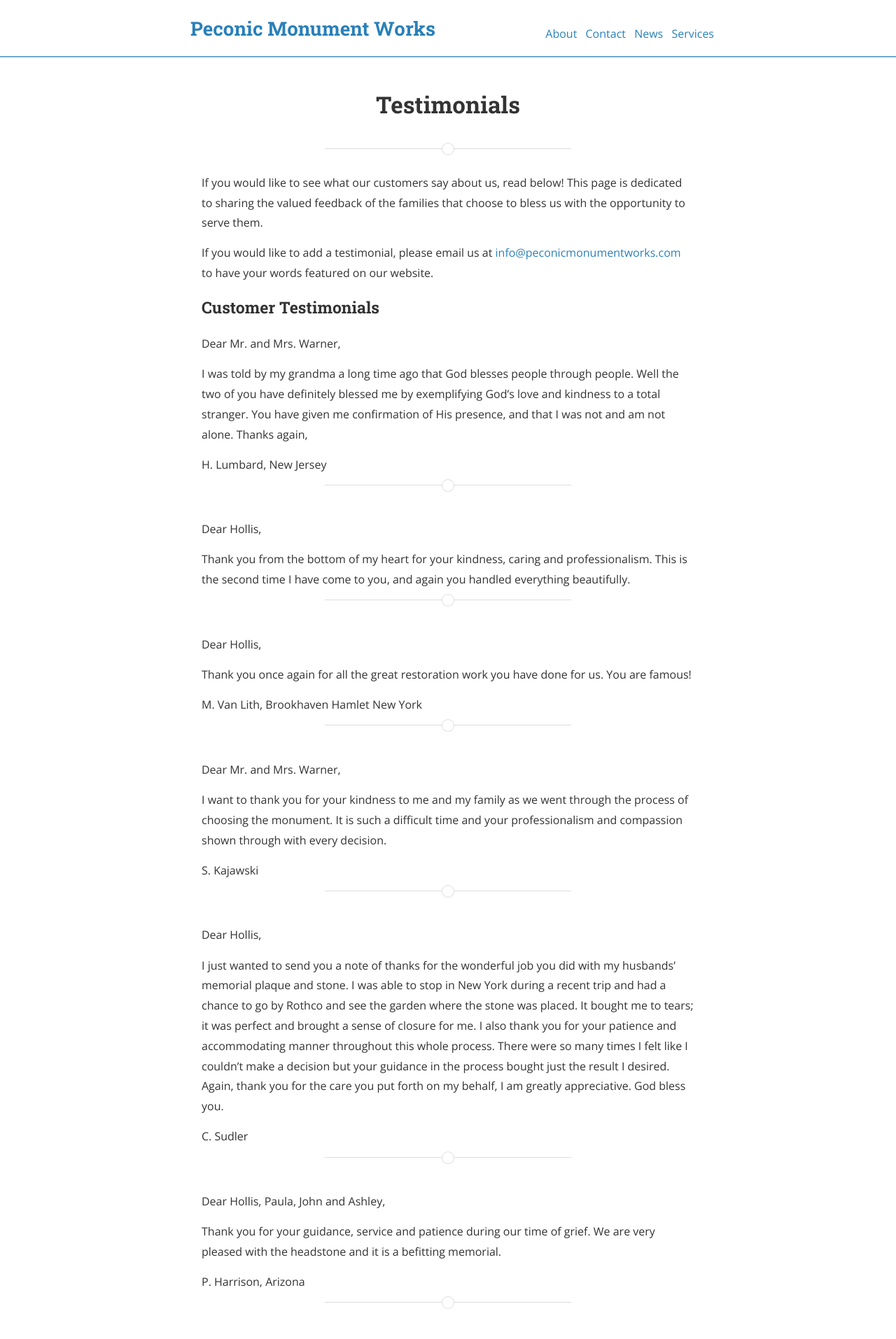
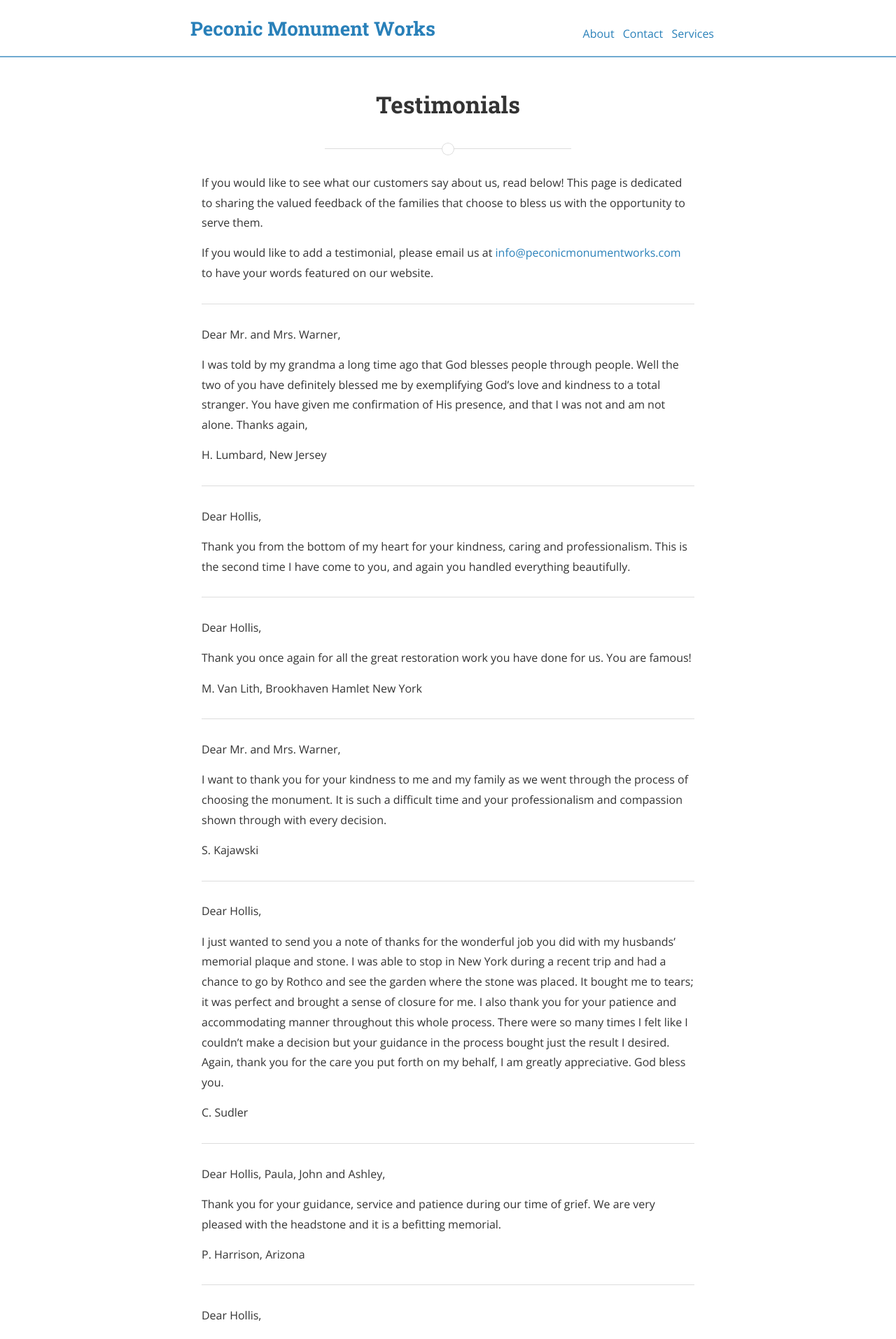
Before and after one commit to peconicmonuments/peconicmonuments.github.io, a Jekyll site: the page built from testimonials.md, in a window 1280 px wide. Shown: the top 1914 px of the page at 70% size. Built offline with Jekyll 4.4.1, drawn with Linux system fonts in a browser that asks for light colours; nearby versions of some CDN libraries.

```diff
--- a/css/main.css
+++ b/css/main.css
@@ -52,6 +52,7 @@ label.required::after {
 content: "*"; }
 label abbr {
 display: none; }
+
 
 input[type="color"], input[type="date"], input[type="datetime"], input[type="datetime-local"], input[type="email"], input[type="month"], input[type="number"], input[type="password"], input[type="search"], input[type="tel"], input[type="text"], input[type="time"], input[type="url"], input[type="week"], textarea,
 select[multiple=multiple],
@@ -183,6 +184,7 @@ h2 {
 font-size: 1.728em; }
 
 h3 {
+text-align: center;
 font-size: 1.44em; }
 
 h4 {
--- a/testimonials.md
+++ b/testimonials.md
@@ -12,7 +12,8 @@ If you would like to add a testimonial, please email us at
 <a href="mailto:{{ site.email }}"> {{ site.email }} </a> to have your words
 featured on our website.
 
-### Customer Testimonials
+<hr>
+
 
 Dear Mr. and Mrs. Warner,
 
@@ -24,7 +25,8 @@ alone. Thanks again,
 
 H. Lumbard, New Jersey
 
-{% include page_divider.html %}
+<hr>
+
 
 Dear Hollis,
 
@@ -32,7 +34,8 @@ Thank you from the bottom of my heart for your kindness, caring and
 professionalism. This is the second time I have come to you, and again
 you handled everything beautifully.
 
-{% include page_divider.html %}
+<hr>
+
 
 Dear Hollis,
 
@@ -41,7 +44,8 @@ for us. You are famous!
 
 M. Van Lith, Brookhaven Hamlet New York
 
-{% include page_divider.html %}
+<hr>
+
 
 Dear Mr. and Mrs. Warner,
 
@@ -52,7 +56,8 @@ decision.
 
 S. Kajawski
 
-{% include page_divider.html %}
+<hr>
+
 
 Dear Hollis,
 
@@ -69,7 +74,8 @@ appreciative. God bless you.
 
 C. Sudler
 
-{% include page_divider.html %}
+<hr>
+
 
 Dear Hollis, Paula, John and Ashley,
 
@@ -79,7 +85,8 @@ memorial.
 
 P. Harrison, Arizona
 
-{% include page_divider.html %}
+<hr>
+
 
 Dear Hollis,
 
@@ -93,7 +100,8 @@ Thank you so much again for everything,
 
 K. Caffrey
 
-{% include page_divider.html %}
+<hr>
+
 
 I want to express my sincere gratitude for the wonderful monument you
 created for my mother.  My husband and I were able to see it yesterday
@@ -105,14 +113,16 @@ with you.
 
 V. and K. Liogrande. Miller Place, New York
 
-{% include page_divider.html %}
+<hr>
+
 
 Just a note to tell you that your warmth and efficiency has made a
 difficult procedure easier to bear.  Thank you very much,
 
 Gene
 
-{% include page_divider.html %}
+<hr>
+
 
 Dear Ashley,
 
```
Also changed, not shown: about.md (+1 -1 lines), news.md (+1 -0 lines), services.md (+9 -15 lines). Lines whose indentation alone changed are shown as unchanged.
